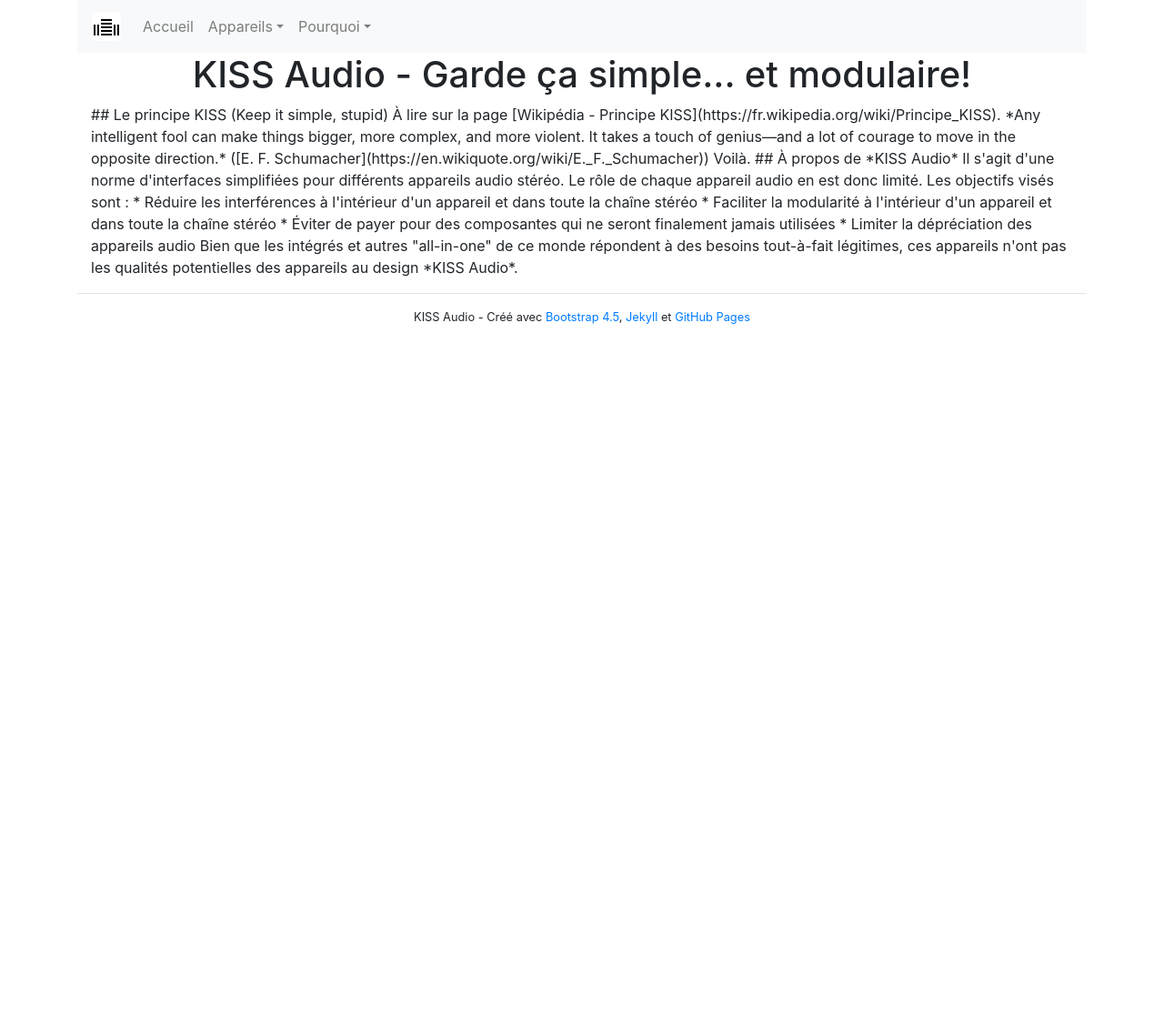
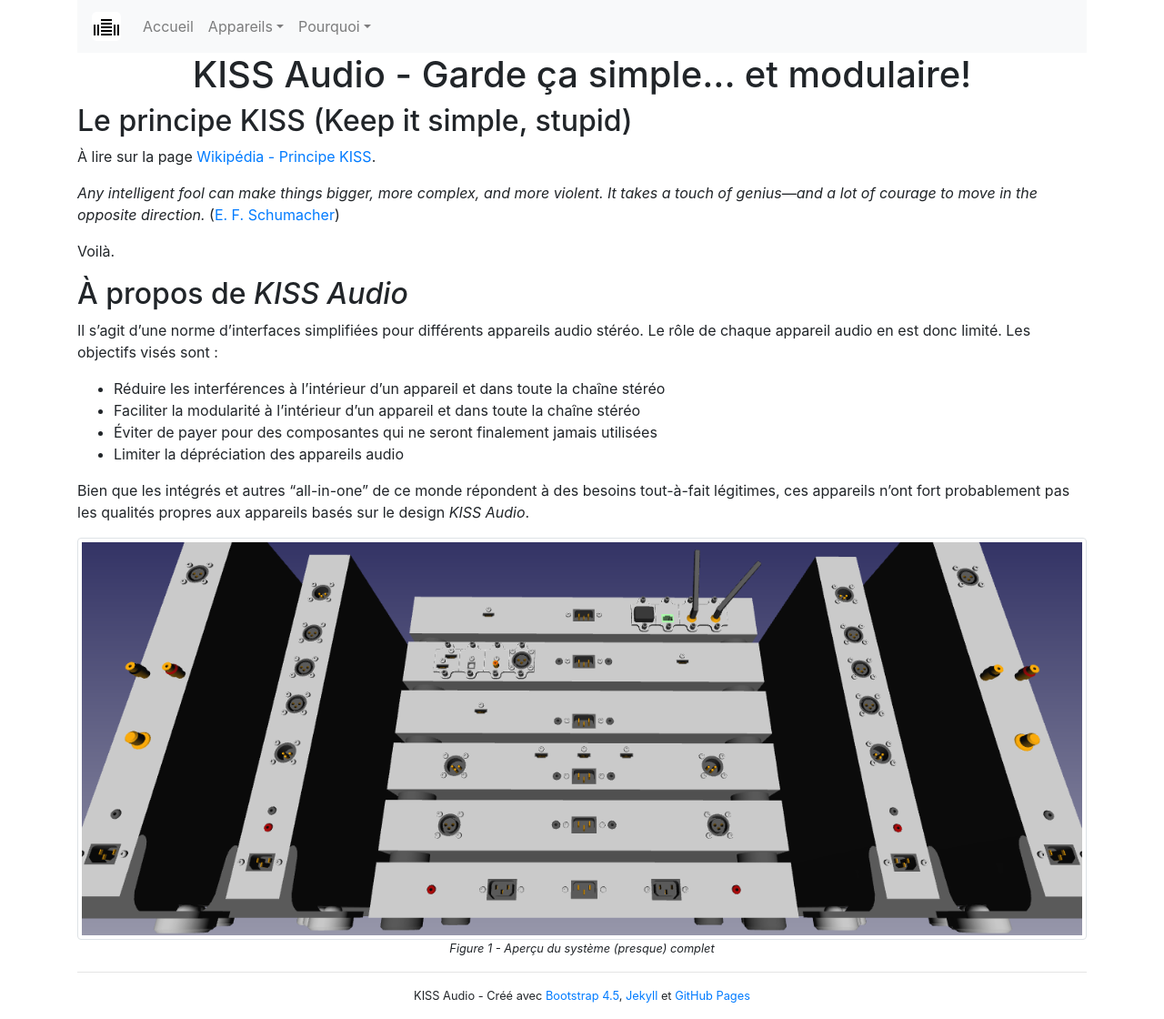
Before and after one commit to plstonge/kiss-audio, a Jekyll site: the page built from index.md, in a window 1280 px wide. Shown: the whole page at 91% size. Built offline with Jekyll 4.4.1, drawn with Linux system fonts in a browser that asks for light colours; before the commit the page ends 900 px from its top, so only the background shows below that.

Commit message:
Image du système presque complet

```diff
--- a/index.md
+++ b/index.md
@@ -3,8 +3,6 @@
 
 title: Garde ça simple... et modulaire!
 ---
-
-<div class="container">
 
 ## Le principe KISS (Keep it simple, stupid)
 
@@ -28,7 +26,7 @@
 * Limiter la dépréciation des appareils audio
 
 Bien que les intégrés et autres "all-in-one" de ce monde répondent à des besoins tout-à-fait
-légitimes, ces appareils n'ont pas les qualités potentielles des appareils au design
-*KISS Audio*.
+légitimes, ces appareils n'ont fort probablement pas les qualités propres aux appareils
+basés sur le design *KISS Audio*.
 
-</div>
+{% include img_design.html ind=1 alt="Aperçu du système (presque) complet" src="images/systeme_complet.png" %}
```
Also changed, not shown: images/systeme_complet.png (added).
